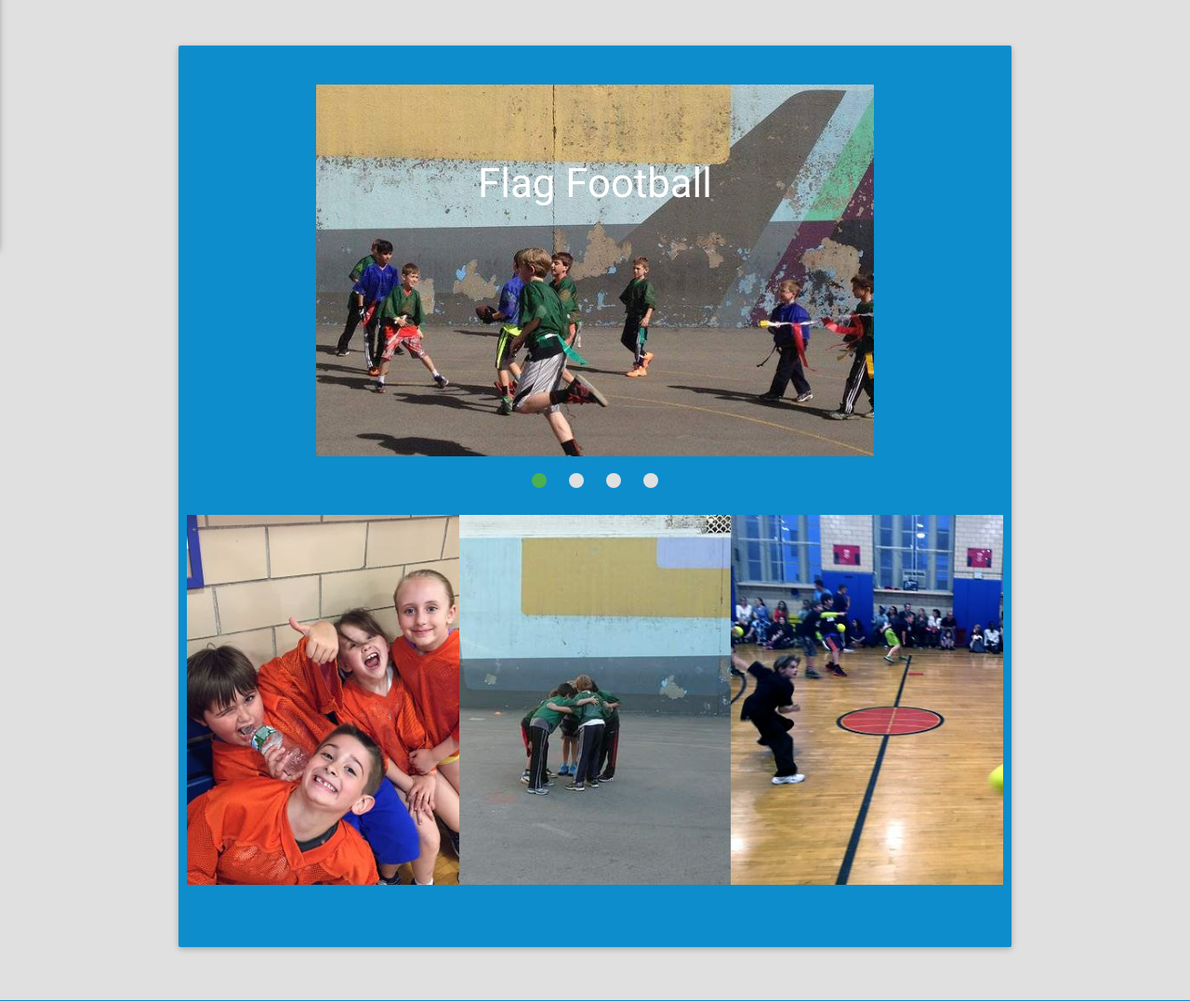
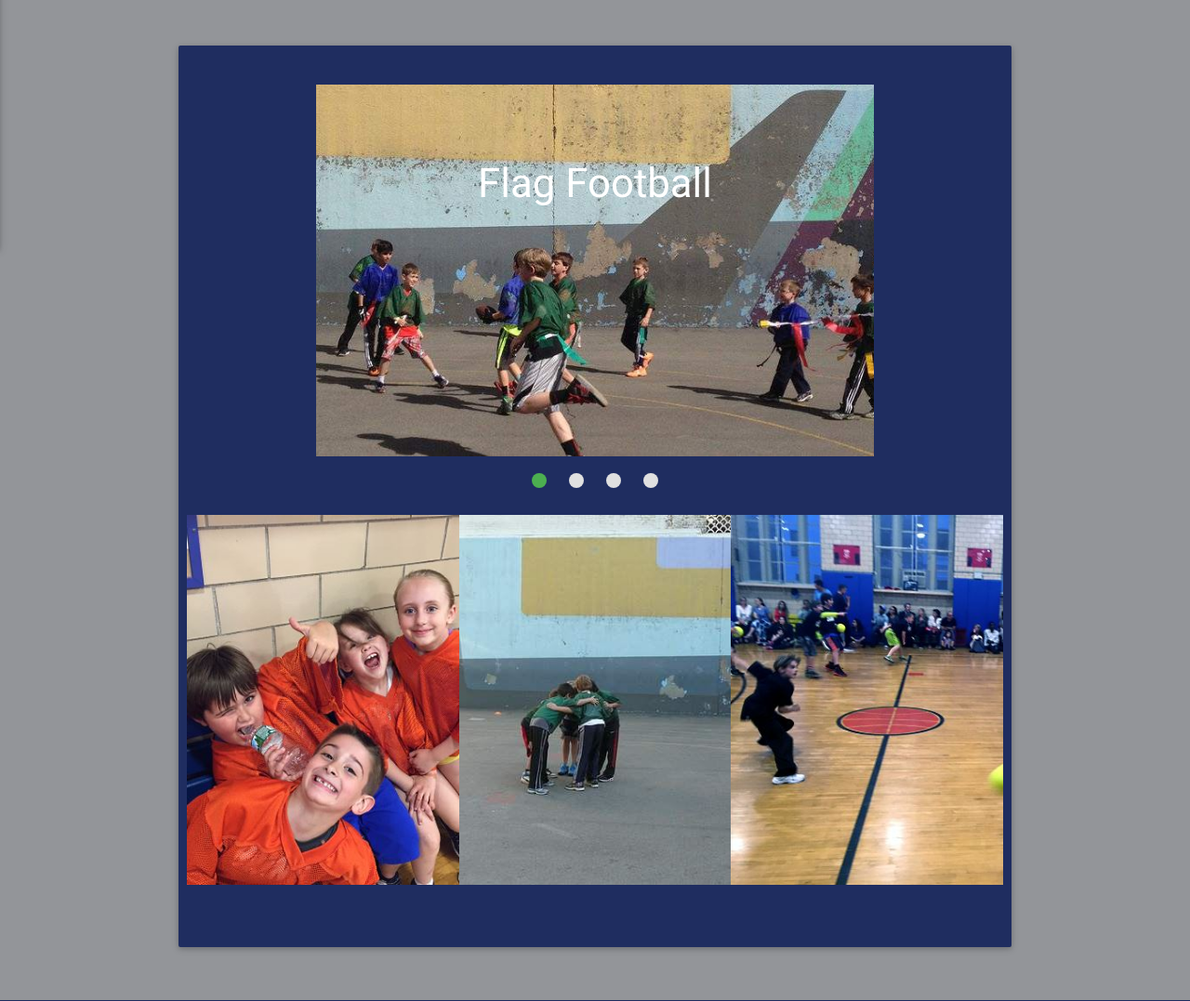
Before and after one commit to jbmyre/home, a Python web app: template templates/home/home.html in a window 1280 px wide. Shown: the part 592-1669 px from the top of the page at 93% size. Run offline with Jinja, Linux system fonts and the light colour scheme; the template is opened without the code that fills it, so the values that code supplies are empty.

```diff
--- a/templates/home/home.html
+++ b/templates/home/home.html
@@ -22,6 +22,32 @@
                 text-shadow: 3px 1px 5px #E0E0E0;/* FF3.5+, Opera 9+, Saf1+, Chrome, IE10 */
                 filter: progid:DXImageTransform.Microsoft.Shadow(Strength=5, Direction=135, Color=#E0E0E0); /*IE 5.5-7*/
             }
+
+            .blue {
+                background-color: #1F2D60 !important;
+            }
+            .blue-text{
+                color: #1F2D60 !important;
+            }
+            .blue {
+                background-color: #1F2D60 !important;
+            }
+            .blue-text{
+                color: #1F2D60 !important;
+            }
+            .grey.lighten-2 {
+                background-color: #939599 !important;
+            }
+            .grey.text-lighten-2 {
+                color: #939599 !important;
+            }
+            .grey {
+                background-color: #63636A !important;
+            }
+            .grey-text {
+                color: #63636A !important;
+            }
+
         </style>
 
     </head>
```
